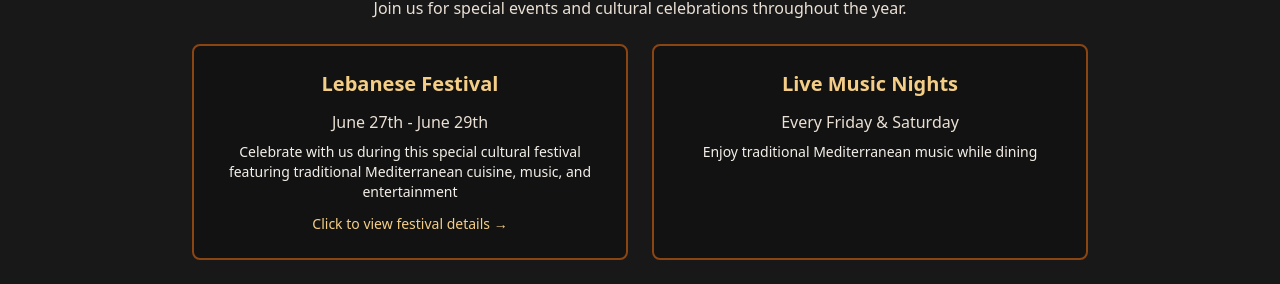
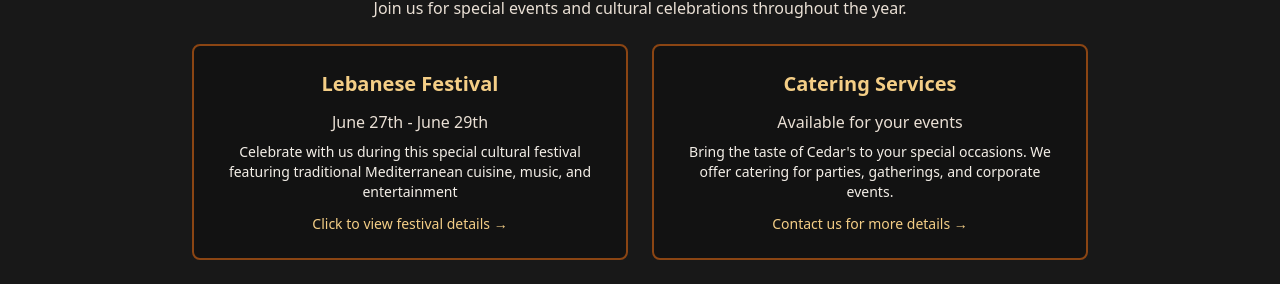
Before and after one commit to RyanHermes/cedars-mediterranean-lounge, a Next.js app: page / in a window 1280 px wide. Shown: the part 656-940 px from the top of the page. Built offline with nearby package versions, Linux system fonts and the light colour scheme.

Commit message:
fix: update package path format in pnpm-workspace.yaml

```diff
--- a/app/page.tsx
+++ b/app/page.tsx
@@ -81,11 +81,15 @@ export default function Home() {
           </a>
           <div className="bg-[#121212] p-6 rounded-lg border-2 border-[#8b4513]">
             <h3 className="text-xl font-semibold text-[#f4ce86] mb-3">
-              Live Music Nights
+              Catering Services
             </h3>
-            <p className="text-[#eae0d5] mb-2">Every Friday & Saturday</p>
+            <p className="text-[#eae0d5] mb-2">Available for your events</p>
             <p className="text-sm text-[#f4efe8]">
-              Enjoy traditional Mediterranean music while dining
+              Bring the taste of Cedar&apos;s to your special occasions. We
+              offer catering for parties, gatherings, and corporate events.
+            </p>
+            <p className="text-sm text-[#f4ce86] mt-3">
+              Contact us for more details &rarr;
             </p>
           </div>
         </div>
--- a/pnpm-workspace.yaml
+++ b/pnpm-workspace.yaml
@@ -1,5 +1,5 @@
 packages:
-  - '.'
+  - "."
 onlyBuiltDependencies:
   - sharp
   - unrs-resolver
```
Also changed, not shown: package.json (+6 -6 lines), 1 other file (tests, documents, lock files or other folders).
